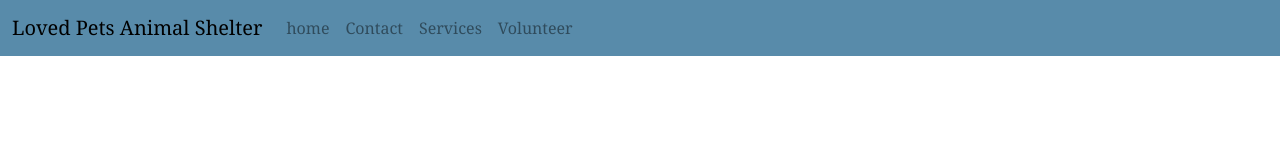
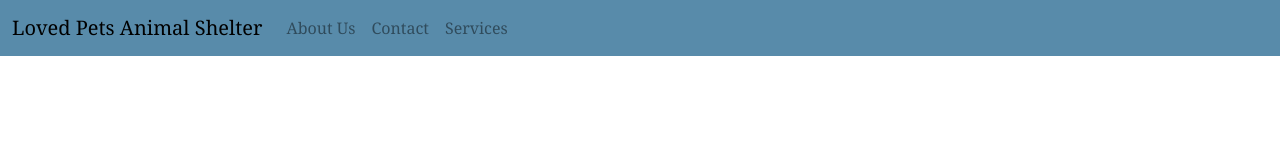
Before and after one commit to Blossxsom/Loved-Pets-Animal-Shelter, a plain HTML site: page help.html in a window 1280 px wide. Drawn offline with nearby package versions, Linux system fonts and the light colour scheme.

Commit message:
fixed pafes

```diff
--- a/help.html
+++ b/help.html
@@ -20,17 +20,13 @@
         <div class="collapse navbar-collapse" id="navbarSupportedContent">
             <ul class="navbar-nav me-auto mb-2 mb-lg-0">
                 <li class="nav-item">
-                    <a class="nav-link" href="index.html">home</a>
+                    <a class="nav-link" href="about.html">About Us</a>
                 </li>
                 <li class="nav-item">
                     <a class="nav-link" href="contact.html">Contact</a>
                 </li>
                 <li class="nav-item">
                     <a class="nav-link" href="services.html" target="none">Services</a>
-                </li>
-                <li class="nav-item">
-                    <a class="nav-link" href="help.html">Volunteer</a>
-                </li>
             </ul>
         </div>
     </div>
```
Also changed, not shown: about.html (+0 -3 lines), contact.html (+1 -4 lines).
